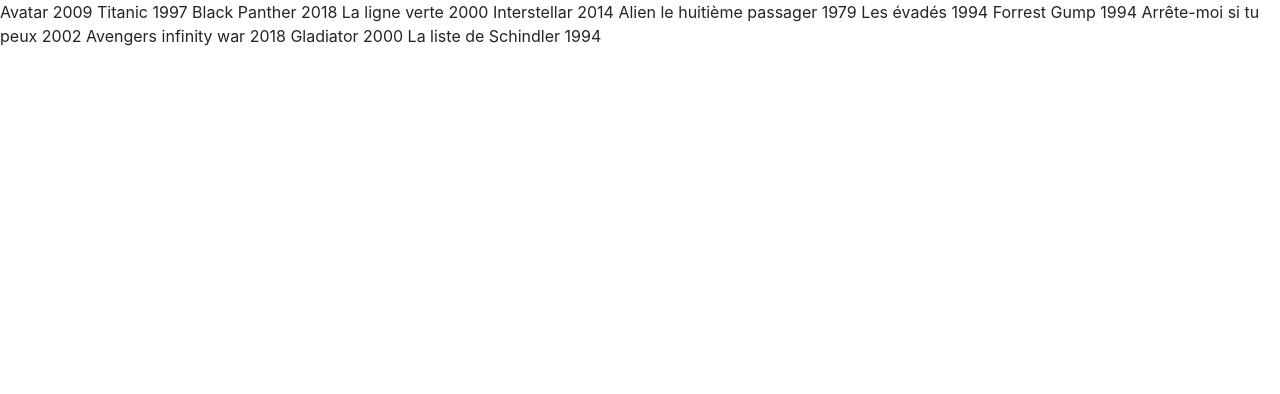
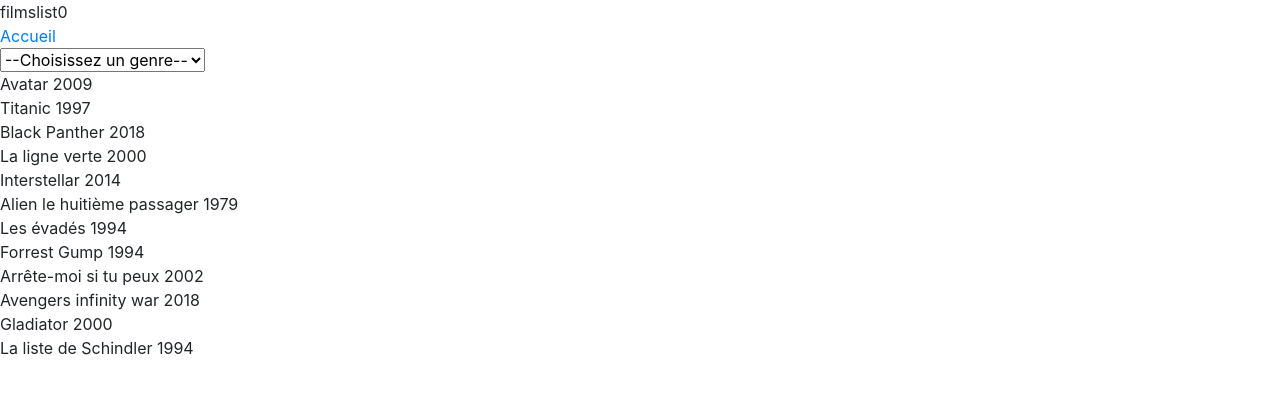
Before and after one commit to alexandrerepis/annuaire-de-films, a PHP site: page /annuaire-de-films/ in a window 1280 px wide. Shown: the top 394 px of the page. Run offline with PHP 8.4, Linux system fonts and the light colour scheme; data comes from the database, SQL or seed files in the repository; style sheets or scripts are compiled from the project's sources; some libraries are stand-ins or nearby versions.

Commit message:
[PHP]Fonctionnalités filtres

```diff
--- a/controleurs/film_controleur.php
+++ b/controleurs/film_controleur.php
@@ -11,18 +11,17 @@ require_once("modeles/film_modeles.php");
 
 
     function filmList() {
-        global $twig;
+        global $twig, $base_url;
         $films = bdd_filmList();
         // var_dump($films);
         $template = $twig->load('film.twig');
-        echo $template->render(array('films' => $films));
+        echo $template->render(array('films' => $films, "base_url" => $base_url));
     }
 
     function filmDetail() {
-        global $twig;
+        global $twig, $base_url;
         global $id;
         $films = bdd_filmDetail();
-        // var_dump($films);
         $template = $twig->load('film.twig');
         for ($i = 0; $i < 13; $i++) {
             if ($id === $i) {
@@ -31,9 +30,38 @@ require_once("modeles/film_modeles.php");
                 $details = bdd_filmDetail(1);
             }
         }
-        echo $template->render(array('details' => $details));
+        echo $template->render(array('details' => $details, "base_url" => $base_url));
+    }
 
+    function filmDateAsc() {
+        global $twig, $base_url;
+        $films = bdd_filmDateAsc();
+        $template = $twig->load('film.twig');
+        echo $template->render(array('films' => $films, "base_url" => $base_url));
     }
+
+    function filmDateDesc() {
+        global $twig, $base_url;
+        $films = bdd_filmDateDesc();
+        $template = $twig->load('film.twig');
+        echo $template->render(array('films' => $films, "base_url" => $base_url));
+    }
+
+    function filmGenre() {
+        global $twig, $id, $base_url, $genres;
+        $films = bdd_filmGenre();
+        $template = $twig->load('film.twig');
+        for ($j = 0; $j < 18; $j++) {
+            if ($id === $j) {
+                $genres = bdd_filmGenre($j);
+            } elseif ($id < 1 || $id > 17) {
+                $genres = bdd_filmGenre(1);
+            }
+        }
+        // echo $genres !== "" ?: "Il n'y a pas de films de ce genre";
+        echo $template->render(array('genres' => $genres, "base_url" => $base_url));
+    }
+
 
 switch ($action) {
     case 'list':
@@ -44,9 +72,16 @@ switch ($action) {
         filmDetail();
         break;
 
+    case 'genre':
+        // filmDateAsc();
+        filmGenre();
+        break;
+
+    case '0':
+        // filmDateDesc();
+        break;
+
     default:
         filmList();
         break;
 }
-
-// ah
--- a/index.php
+++ b/index.php
@@ -8,9 +8,11 @@
 
 
 $requete = explode("/", trim($_SERVER['REQUEST_URI'], "/"));
-$controller = (count($requete) === 1) ? "accueil" : $requete[1];
+$controller = (count($requete) === 1) ? "films" : $requete[1];
 $action = (count($requete) < 3)? "list" : $requete[2];
+// $genre = (count($requete) < 4)? "" : $requete[3];
 $id = (count($requete) < 4) ? 0 : (int)$requete[3];
+$tri = (count($requete) < 6) ? 0 : (int)$requete[5];
 
 switch ($controller) {
     case 'films':
@@ -21,9 +23,9 @@ switch ($controller) {
         require_once('controleurs/date_controleur.php');
         break;
 
-    case 'genre':
-        require_once('controleurs/genre_controleur.php');
-        break;
+    // case 'genre':
+    //     require_once('controleurs/genre_controleur.php');
+    //     break;
 
     case 'realisateur':
         require_once('controleurs/realisateur_controleur.php');
--- a/modeles/film_modeles.php
+++ b/modeles/film_modeles.php
@@ -1,6 +1,10 @@
 <?php
 
 require_once 'movies.php';
+
+echo $controller;
+echo $action;
+echo $id;
 
 
 function bdd_filmList() {
@@ -33,8 +37,63 @@ function bdd_filmDetail($id = 1) {
     GROUP BY titre ORDER BY tbl_films.id";
 
     $response = $bdd->prepare( $request );
-    // $response->bindParam(':id', 1);
+    // $response->bindParam(':id');
     $response->execute();
     return $response->fetchAll(PDO::FETCH_ASSOC);
 
 }
+
+function bdd_filmDateAsc() {
+    global $bdd;
+
+    $request = 'SELECT tbl_films.id, tbl_films.titre, tbl_films.description, tbl_films.annee_de_sortie,
+    GROUP_CONCAT(DISTINCT(`genre`) SEPARATOR ", ") AS Genre, GROUP_CONCAT(DISTINCT(`prenom_realisateur`) SEPARATOR ", ") AS Réal, tbl_realisateurs.nom_realisateur FROM tbl_films
+    INNER JOIN tbl_genre_films ON tbl_films.id = tbl_genre_films.id_films
+    INNER JOIN tbl_genre ON tbl_genre.id = tbl_genre_films.id_genres
+    INNER JOIN tbl_realisateurs_films ON tbl_films.id = tbl_realisateurs_films.id_films
+    INNER JOIN tbl_realisateurs ON tbl_realisateurs_films.id_realisateurs = tbl_realisateurs.id_realisateur
+    GROUP BY titre ORDER BY tbl_films.annee_de_sortie';
+
+    $response = $bdd->prepare( $request );
+    // $response->bindParam(':num', $num, PDO::PARAM_INT)
+    $response->execute();
+    return $response->fetchAll(PDO::FETCH_ASSOC);
+
+}
+
+function bdd_filmDateDesc() {
+    global $bdd;
+
+    $request = 'SELECT tbl_films.id, tbl_films.titre, tbl_films.description, tbl_films.annee_de_sortie,
+    GROUP_CONCAT(DISTINCT(`genre`) SEPARATOR ", ") AS Genre, GROUP_CONCAT(DISTINCT(`prenom_realisateur`) SEPARATOR ", ") AS Réal, tbl_realisateurs.nom_realisateur FROM tbl_films
+    INNER JOIN tbl_genre_films ON tbl_films.id = tbl_genre_films.id_films
+    INNER JOIN tbl_genre ON tbl_genre.id = tbl_genre_films.id_genres
+    INNER JOIN tbl_realisateurs_films ON tbl_films.id = tbl_realisateurs_films.id_films
+    INNER JOIN tbl_realisateurs ON tbl_realisateurs_films.id_realisateurs = tbl_realisateurs.id_realisateur
+    GROUP BY titre ORDER BY tbl_films.annee_de_sortie DESC';
+
+    $response = $bdd->prepare( $request );
+    // $response->bindParam(':num', $num, PDO::PARAM_INT)
+    $response->execute();
+    return $response->fetchAll(PDO::FETCH_ASSOC);
+
+}
+
+function bdd_filmGenre($id = 0) {
+    global $bdd;
+    $request = "SELECT tbl_films.id, tbl_films.titre, tbl_films.description, tbl_films.annee_de_sortie,
+    GROUP_CONCAT(DISTINCT(`genre`) SEPARATOR ', ') AS Genre, GROUP_CONCAT(DISTINCT(`prenom_realisateur`) SEPARATOR ', ') AS Réal, tbl_realisateurs.nom_realisateur FROM tbl_films
+    INNER JOIN tbl_genre_films ON tbl_films.id = tbl_genre_films.id_films
+    INNER JOIN tbl_genre ON tbl_genre.id = tbl_genre_films.id_genres
+    INNER JOIN tbl_realisateurs_films ON tbl_films.id = tbl_realisateurs_films.id_films
+    INNER JOIN tbl_realisateurs ON tbl_realisateurs_films.id_realisateurs = tbl_realisateurs.id_realisateur
+    WHERE tbl_genre.id = $id
+    GROUP BY titre ORDER BY tbl_films.id";
+
+    $response = $bdd->prepare( $request );
+    // $response->bindParam(':id');
+    $response->bindParam(':id', $id, PDO::PARAM_INT);
+    $response->execute();
+    return $response->fetchAll(PDO::FETCH_ASSOC);
+
+}
--- a/modeles/movies.php
+++ b/modeles/movies.php
@@ -1,5 +1,6 @@
 <?php
 
+$base_url = (strstr($_SERVER["HTTP_HOST"],"8080") === false)?"http://localhost/annuaire-de-films/":"http://localhost:8080/annuaire-de-films/";
 
 $username = 'root';
 $password = 'online@2017';
--- a/vues/film.twig
+++ b/vues/film.twig
@@ -1,15 +1,56 @@
 {% extends 'accueil.twig' %}
 
+
+
 {% block content %}
+
+<a href="/annuaire-de-films/films/list">Accueil</a></br>
+
+<select id="genre" onchange="location = this.value;">
+    <option value="">--Choisissez un genre--</option>
+    <option value="/annuaire-de-films/films/genre/1">Action</option>
+    <option value="/annuaire-de-films/films/genre/2">Animation</option>
+    <option value="/annuaire-de-films/films/genre/3">Aventure</option>
+    <option value="/annuaire-de-films/films/genre/4">Biopic</option>
+    <option value="/annuaire-de-films/films/genre/5">Comédie</option>
+    <option value="/annuaire-de-films/films/genre/6">Drame</option>
+    <option value="/annuaire-de-films/films/genre/7">Horreur</option>
+    <option value="/annuaire-de-films/films/genre/8">Famille</option>
+    <option value="/annuaire-de-films/films/genre/9">Fantastique</option>
+    <option value="/annuaire-de-films/films/genre/10">Guerre</option>
+    <option value="/annuaire-de-films/films/genre/11">Histoire</option>
+    <option value="/annuaire-de-films/films/genre/12">Musical</option>
+    <option value="/annuaire-de-films/films/genre/13">Policier</option>
+    <option value="/annuaire-de-films/films/genre/14">Romance</option>
+    <option value="/annuaire-de-films/films/genre/15">Science-fiction</option>
+    <option value="/annuaire-de-films/films/genre/16">Thriller</option>
+    <option value="/annuaire-de-films/films/genre/17">Western</option>
+</select>
+</br>
 
 {% for film in films %}
     {{ film.titre }}
     {{ film.annee_de_sortie }}
+    </br>
 {% endfor %}
 
 {% for detail in details %}
     {{ detail.titre }}
     {{ detail.annee_de_sortie }}
+    </br>
+{% endfor %}
+
+{% for genre in genres %}
+    {# {% if genre.titre != undefined %} #}
+
+    {{ genre.titre }}
+    {{ genre.annee_de_sortie }}
+    </br>
+
+    {# {% else %}
+    {{"Il n'y as pas de films de ce genre"}}
+    {% endif %} #}
+
 {% endfor %}
 
 {% endblock %}
```
Also changed, not shown: 1 other file.
